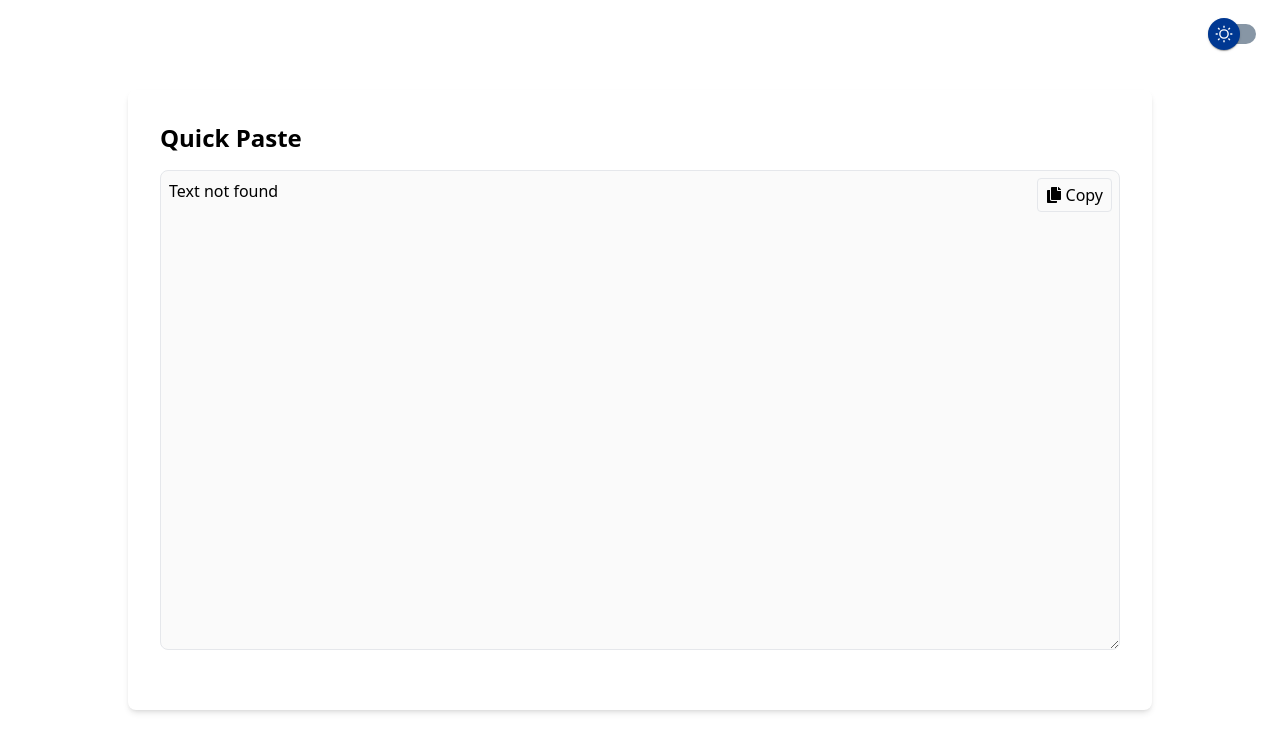
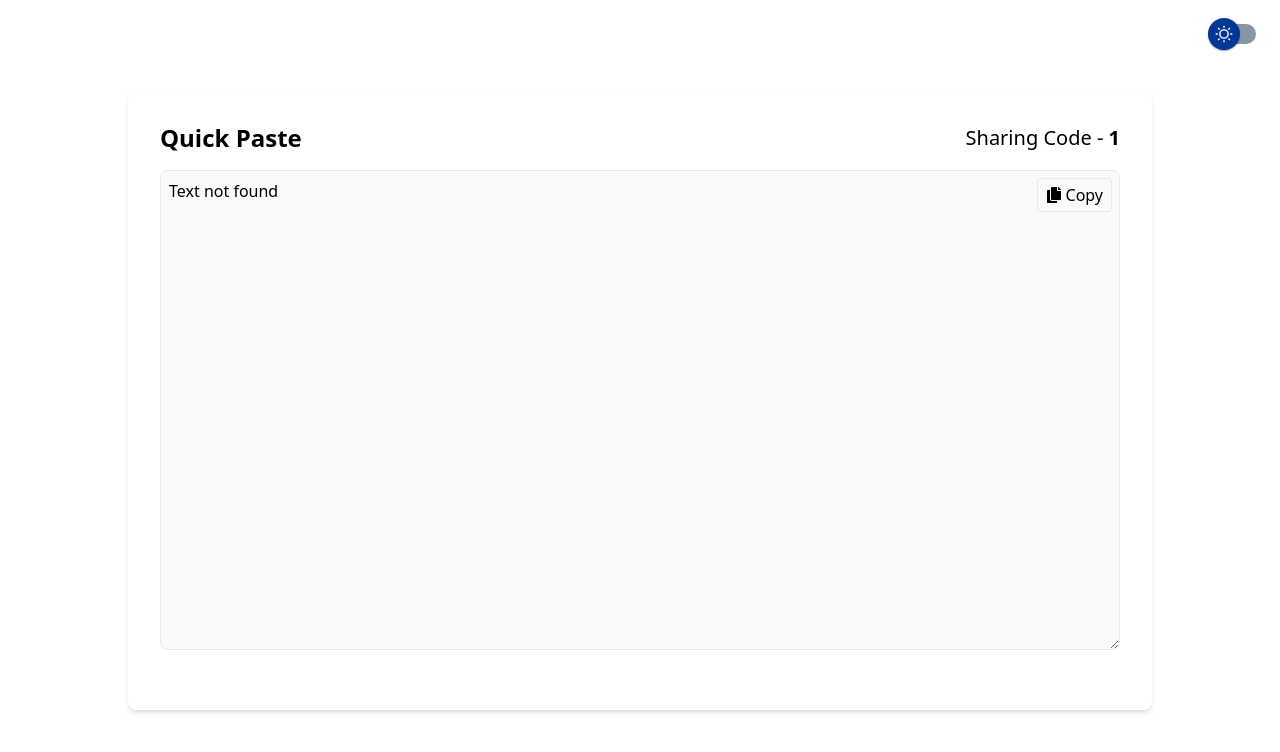
Before and after one commit to Sumitray1/Quick-Paste, a Next.js app: page /1 in a window 1280 px wide. Shown: the top 752 px of the page. Built offline with nearby package versions, Linux system fonts and the light colour scheme; no server answers; the database is empty.

Commit message:
sharing code added

```diff
--- a/src/app/[id]/page.tsx
+++ b/src/app/[id]/page.tsx
@@ -55,7 +55,12 @@ export default function TextPage({
         <DarkModeSwitch />
       </div>
       <div className="dark:bg-gray-800 p-8 rounded-lg shadow-md w-full max-w-[80%] transition-colors duration-300">
-        <h1 className="text-2xl font-bold mb-4">Quick Paste</h1>
+        <div className="flex items-center justify-between  mb-4">
+          <h1 className="text-2xl font-bold">Quick Paste</h1>
+          <h2 className="font-normal text-xl">
+            Sharing Code - <span className="font-bold">{id}</span>
+          </h2>
+        </div>
         <div className="flex items-end flex-col relative">
           <textarea
             value={text || ""}
--- a/src/app/page.tsx
+++ b/src/app/page.tsx
@@ -35,7 +35,7 @@ export default function Home() {
   const handleSubmit = async () => {
     if (!id) return;
 
-    localStorage.setItem("quicktext_id", id); // Save sender's ID
+    localStorage.setItem("quicktext_id", id);
 
     const res = await fetch(`/api/saveText?id=${id}`, {
       method: "POST",
@@ -63,7 +63,14 @@ export default function Home() {
           <DarkModeSwitch />
         </div>
         <div className="dark:bg-gray-800  p-8 rounded-lg shadow-md w-full max-w-[80%] ">
-          <h1 className="text-2xl font-bold mb-4">Quick Paste</h1>
+          <div className="flex items-center justify-between  mb-4">
+            <h1 className="text-2xl font-bold">Quick Paste</h1>
+            {link && (
+              <h2 className="font-normal text-xl">
+                Sharing Code - <span className="font-bold">{id}</span>
+              </h2>
+            )}
+          </div>
           <div className="flex items-end flex-col">
             <textarea
               value={text}
```
